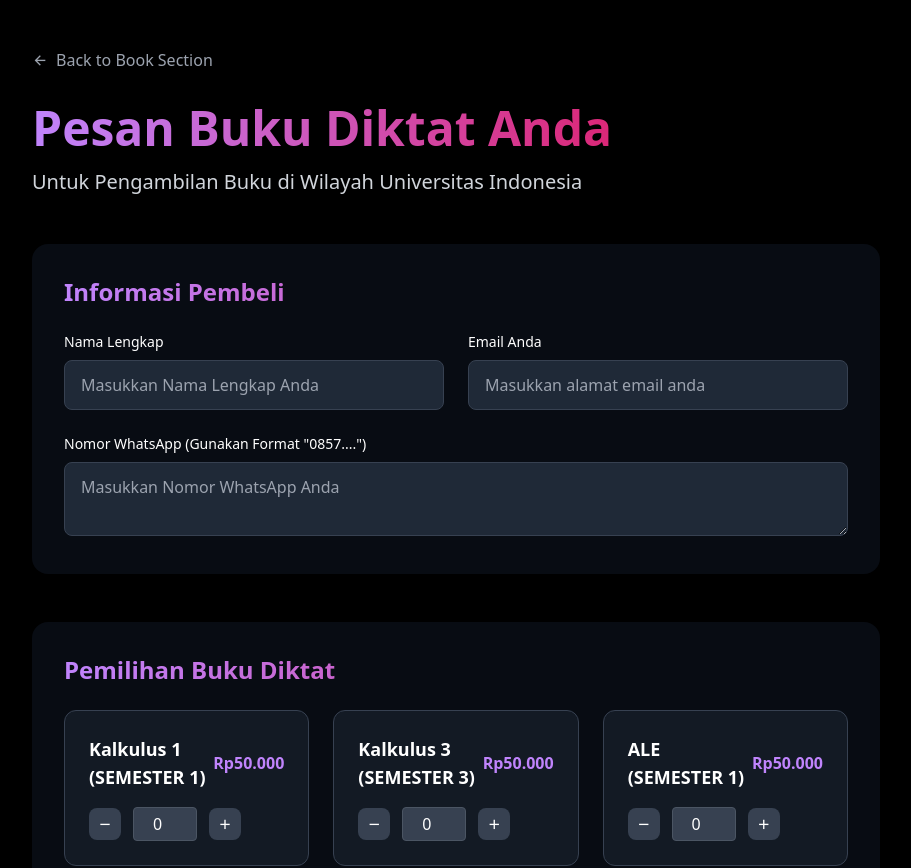
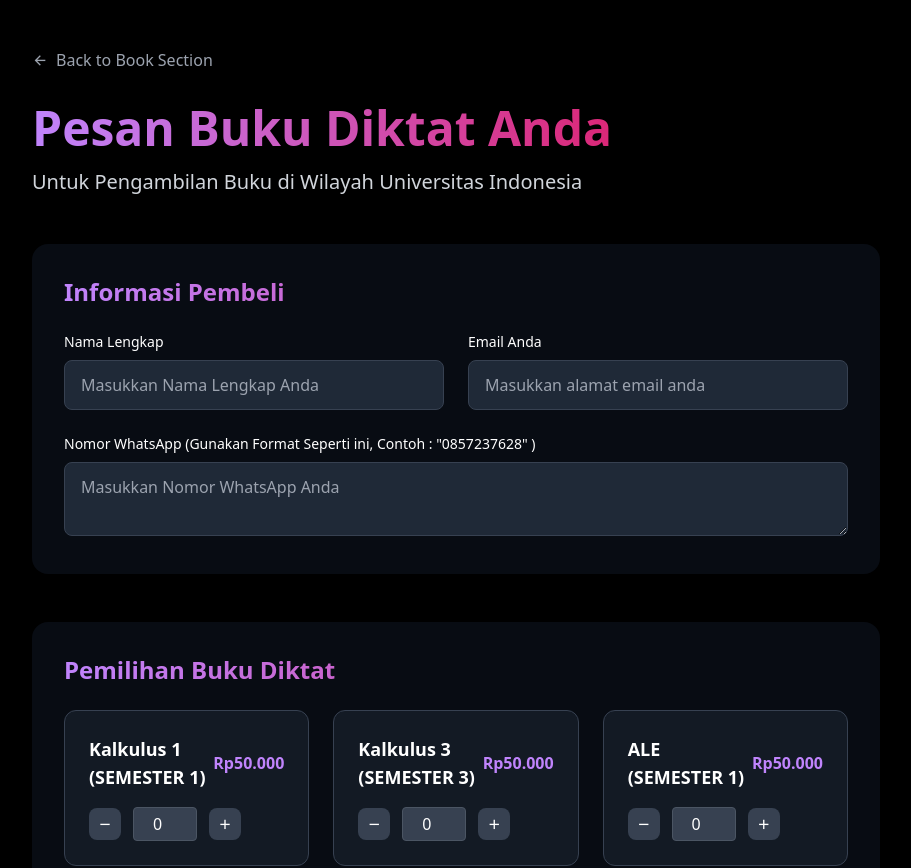
Before and after one commit to FeynmanProject/feynmanbookstore.github.io, a Next.js app: page /order in a window 1280 px wide. Shown: the top 868 px of the page, without its empty margins (184-1095 px from the left). Built offline with nearby package versions, Linux system fonts and the light colour scheme.

Commit message:
Update page.tsx

```diff
--- a/app/order/page.tsx
+++ b/app/order/page.tsx
@@ -218,7 +218,7 @@ const response = await fetch('/api/submit-order', {
             </div>
 
             <div className="mt-6">
-              <label className="block text-sm font-medium mb-2">Nomor WhatsApp (Gunakan Format "0857....")</label>
+              <label className="block text-sm font-medium mb-2">Nomor WhatsApp (Gunakan Format Seperti ini, Contoh : "0857237628" )</label>
               <textarea
                 value={formData.address}
                 onChange={(e) => setFormData(prev => ({ ...prev, address: e.target.value }))}
```
